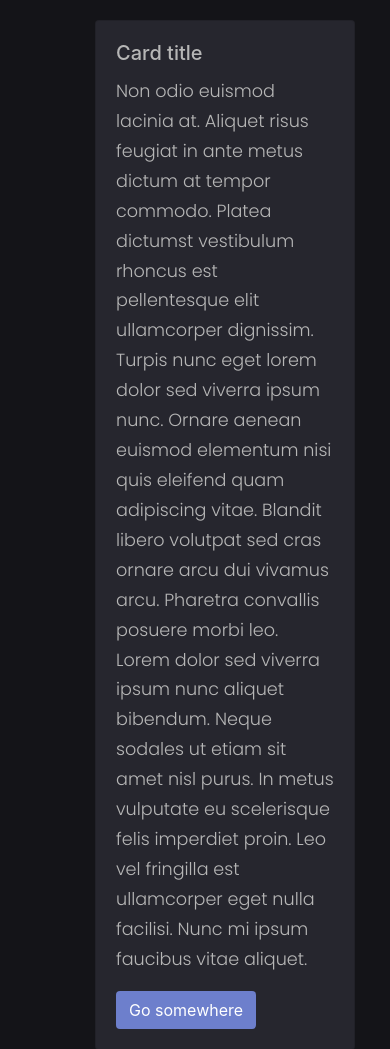
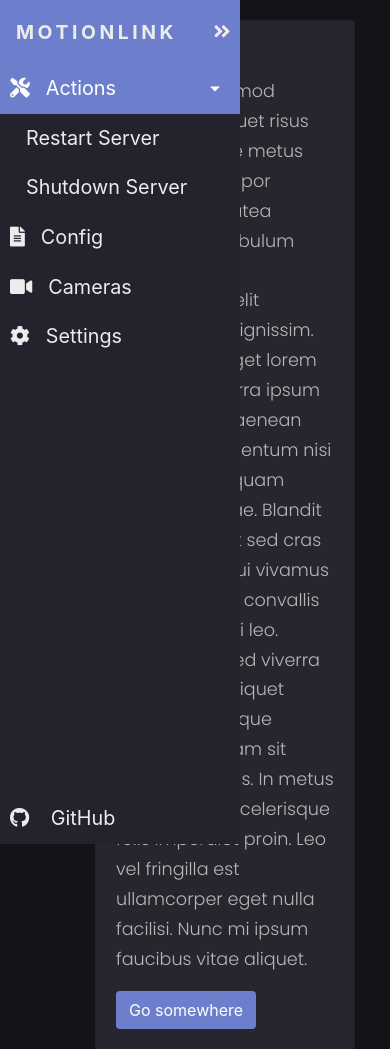
Before and after one commit to wrp1002/Motion-Detection-Server, a Flask app: page / in a window 390 px wide, after a click on "Actions". Shown: the top 1049 px of the page. Run offline with Flask 2, Linux system fonts and the light colour scheme; some libraries are stand-ins or nearby versions.

Commit message:
added to sidenav

```diff
--- a/Motion Detection Server.py
+++ b/Motion Detection Server.py
@@ -1,4 +1,4 @@
-import cv2
+from cv2 import cv2
 import numpy as np
 import time
 import threading
--- a/web/static/css/sidenav.css
+++ b/web/static/css/sidenav.css
@@ -47,6 +47,9 @@
     z-index: 100;
     font-size: 18px;
 }
+.sidebar:hover {
+    width: 15rem;
+}
 
 .sidebar-items {
     list-style: none;
@@ -62,20 +65,18 @@
     display: inline-block;
     white-space: nowrap;
 }
-
 .sidebar-item:last-child {
     margin-top: auto;
+}
+
+.sidebar-subitem {
+    padding-left: 1rem;
 }
 
 .link-text {
     display: none;
     margin-left: 1rem;
 }
-
-.sidebar:hover {
-    width: 15rem;
-}
-
 .sidebar:hover .link-text {
     display: inline;
 }
@@ -91,24 +92,20 @@
     height: 4rem;
     padding-top: 0.5rem;
 }
-
 .sidebar-header-text {
     display: inline;
     position: absolute;
     left: -999px;
     transition: 0.3s;
 }
-
 .sidebar:hover .sidebar-header-text {
     left: 0px;
     transition: 0s;
 }
-
 .sidebar-header i {
     transform:rotate(0deg);
     transition: transform 0.3s;
 }
-
 .sidebar:hover .sidebar-header i {
     transform:rotate(180deg);
 }
@@ -119,12 +116,12 @@
     display: block;
 }
 
-#sidebar ul li a:hover {
+.sidebar ul li a:hover {
     color: #7386D5;
     background: #fff;
 }
 
-#sidebar ul li.active>a,
+.sidebar ul li.active>a,
 a[aria-expanded="true"] {
     color: #fff;
     background: #6d7fcc;
@@ -141,7 +138,6 @@
     right: 20px;
     transform: translateY(-50%);
 }
-
 
 ul.sidebar-footer {
     margin-top: auto;
@@ -162,21 +158,4 @@
     padding: 20px;
     padding-left: 5rem;;
     min-height: 100vh;
-    transition: all 0.3s;
 }
-
-/* ---------------------------------------------------
-    MEDIAQUERIES
------------------------------------------------------ */
-
-@media (max-width: 768px) {
-    #sidebar {
-        margin-left: -250px;
-    }
-    #sidebar.active {
-        margin-left: 0;
-    }
-    #sidebarCollapse span {
-        display: none;
-    }
-}
--- a/web/static/css/style.css
+++ b/web/static/css/style.css
@@ -20,10 +20,6 @@
     padding: 0;
 }
 
-main {
-
-}
-
 .card {
     background-color: var(--bg-surface);
     margin-bottom: 1rem;
--- a/web/templates/sidenav.html
+++ b/web/templates/sidenav.html
@@ -12,7 +12,7 @@
 
         <li class="sidebar-item sidebar-header">
             <a href="/">
-                <span class="link-text sidebar-header-text">
+                <span class="sidebar-header-text">
                     <span class="link-text">MotionLink</span>
                 </span>
                 <i class="fas fa-angle-double-left"></i>
@@ -20,16 +20,13 @@
         </li>
 
         <li class="sidebar-item">
-            <a href="#homeSubmenu" data-toggle="collapse" aria-expanded="false" class="dropdown-toggle"><i class="fas fa-home"></i><span class="link-text">Home</span></a>
+            <a href="#homeSubmenu" data-toggle="collapse" aria-expanded="false" class="dropdown-toggle"><i class="fas fa-tools"></i><span class="link-text">Actions</span></a>
             <ul class="collapse list-unstyled" id="homeSubmenu">
-                <li>
-                    <a href="#">Home 1</a>
+                <li class="sidebar-subitem">
+                    <a href="#">Restart Server</a>
                 </li>
-                <li>
-                    <a href="#">Home 2</a>
-                </li>
-                <li>
-                    <a href="#">Home 3</a>
+                <li class="sidebar-subitem">
+                    <a href="#">Shutdown Server</a>
                 </li>
             </ul>
         </li>
```
